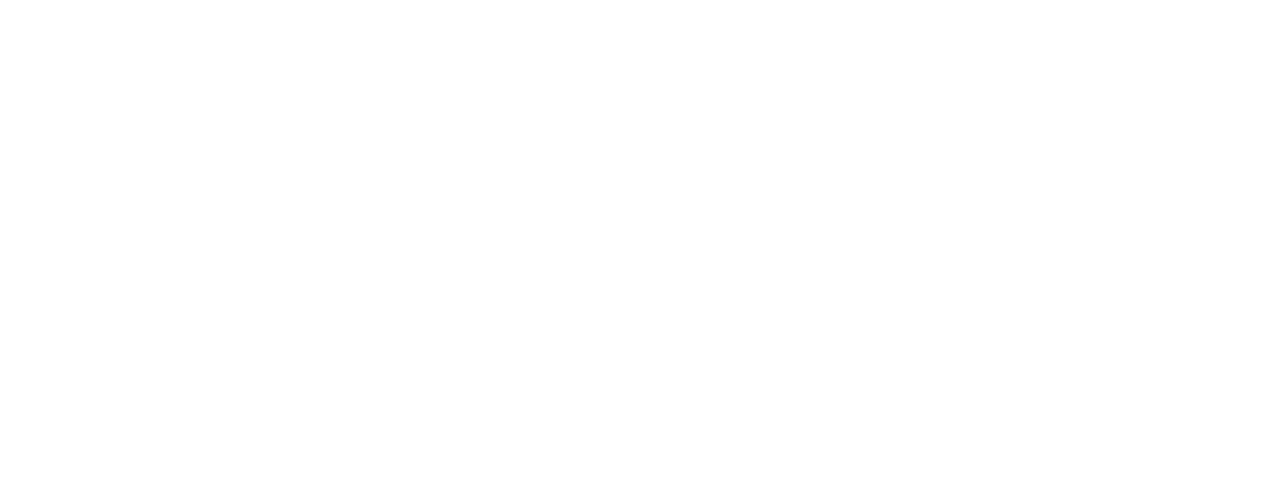
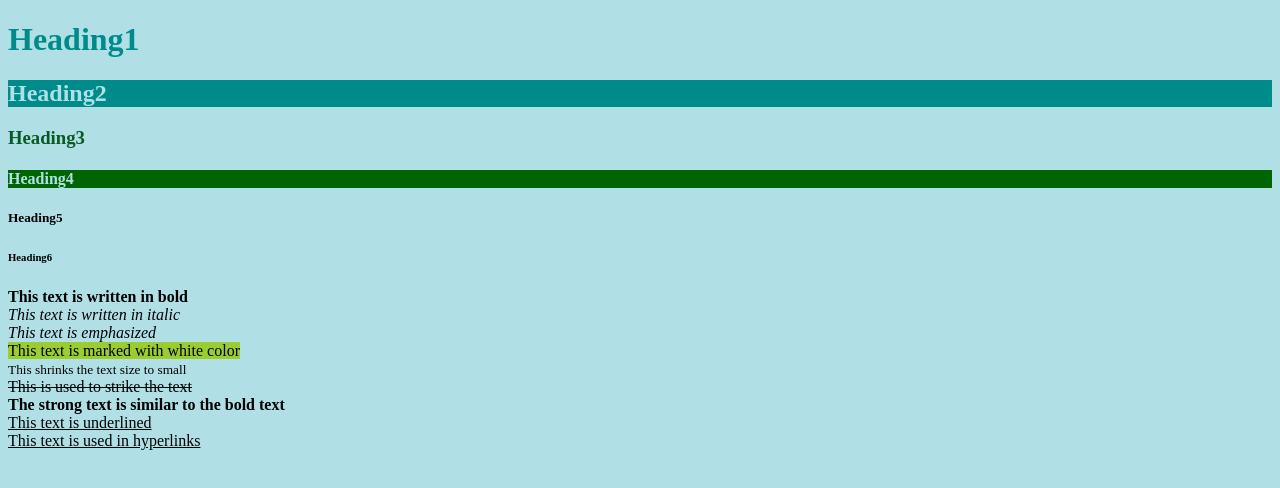
Before and after one commit to notshawnsaldanha/demo-9, a plain HTML site: page index.html in a window 1280 px wide. Drawn offline with Linux system fonts and the light colour scheme.

Commit message:
third commit

```diff
--- /dev/null
+++ b/demo.css
@@ -0,0 +1,10 @@
+body{
+    background-color: powderblue;
+}
+h1{
+    color: darkcyan;
+}
+p{
+    background-color: lightpink;
+    color: purple;
+}
--- a/index.html
+++ b/index.html
@@ -5,7 +5,21 @@
     <meta name="viewport" content="width=device-width, initial-scale=1.0">
     <title>Index</title>
 </head>
-<body>
-
+<body style="background-color: powderblue;">
+    <h1 style="color: darkcyan;">Heading1</h1>
+    <h2 style="background-color: darkcyan; color: powderblue;">Heading2</h2>
+    <h3 style="color: rgb(10, 89, 36);">Heading3</h3>
+    <h4 style="background-color: darkgreen; color: powderblue;">Heading4</h4>
+    <h5>Heading5</h5>
+    <h6>Heading6</h6>
+    <b>This text is written in bold</b><br>
+    <i>This text is written in italic</i><br>
+    <em>This text is emphasized</em><br>
+    <mark style="background-color: yellowgreen;">This text is marked with white color</mark><br>
+    <small>This shrinks the text size to small</small><br>
+    <strike>This is used to strike the text</strike><br>
+    <strong>The strong text is similar to the bold text</strong><br>
+    <u>This text is underlined</u><br>
+    <ins>This text is used in hyperlinks</ins><br>
 </body>
 </html>
```
Also changed, not shown: demo.html (+7 -2 lines), demo2.html (added, +17 -0 lines).
